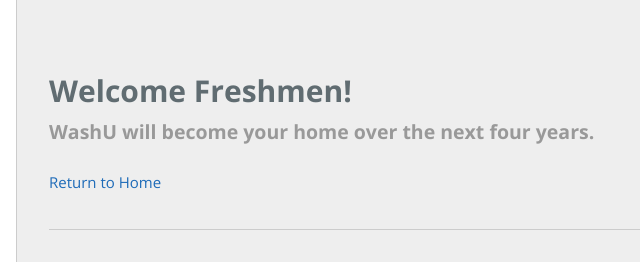
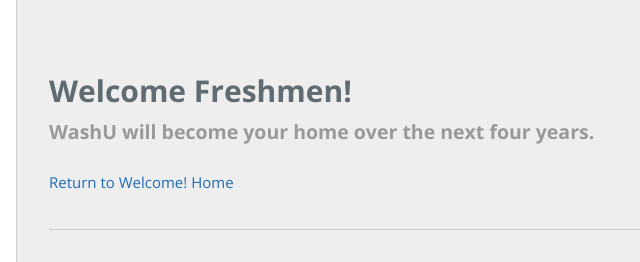
Before and after one commit to alexdgraham/QAFreshmen, a plain HTML site: page index.html in a window 1280 px wide. Shown: the top 262 px of the page, 0-640 px from the left. Drawn offline with nearby package versions, Linux system fonts and the light colour scheme.

Commit message:
Update index.html

```diff
--- a/index.html
+++ b/index.html
@@ -18,7 +18,7 @@
       <section class="page-header">
         <h1 class="project-name">Welcome Freshmen!</h1>
         <h2 class="project-tagline">WashU will become your home over the next four years.</h2>
-        <p><a href="http://alexdgraham.github.io/QAHome/">Return to Home</a></p>
+        <p><a href="http://alexdgraham.github.io/QAHome/">Return to Welcome! Home</a></p>
         <hr>
 
       </section>
```
